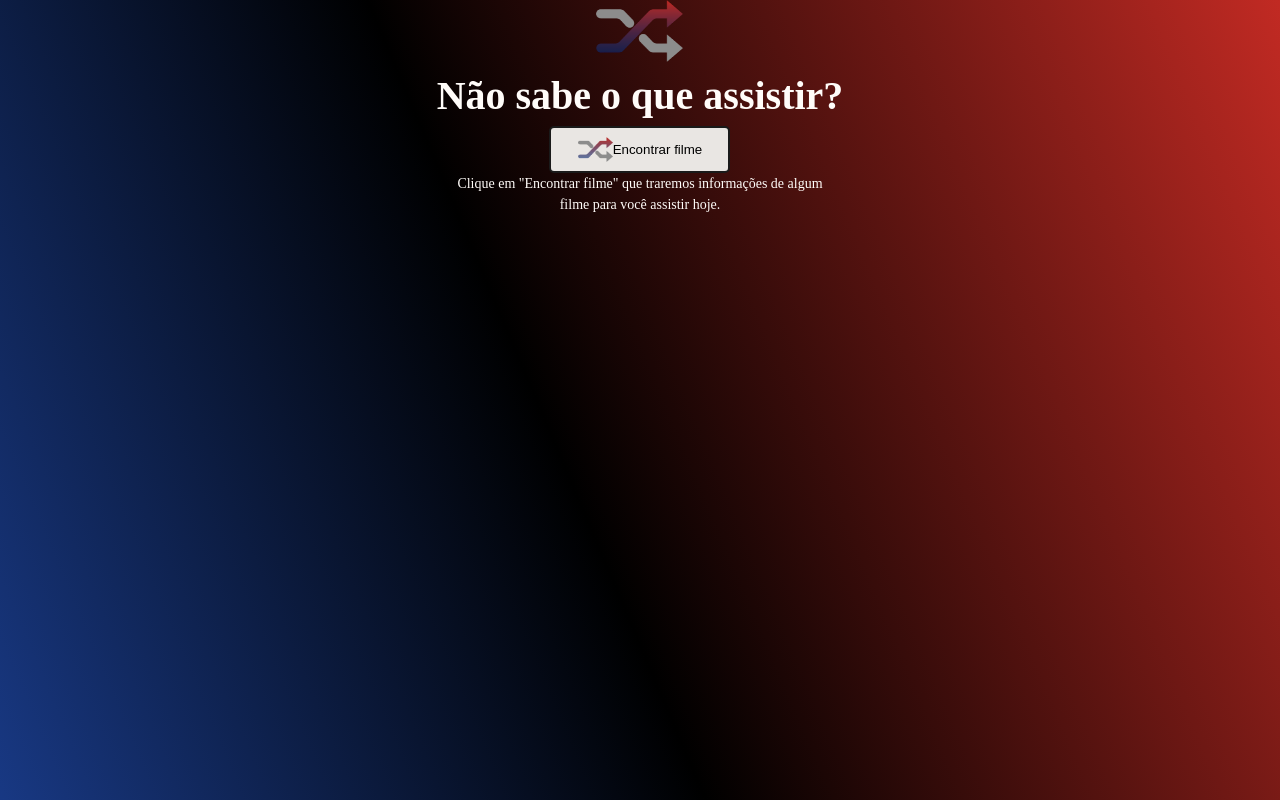
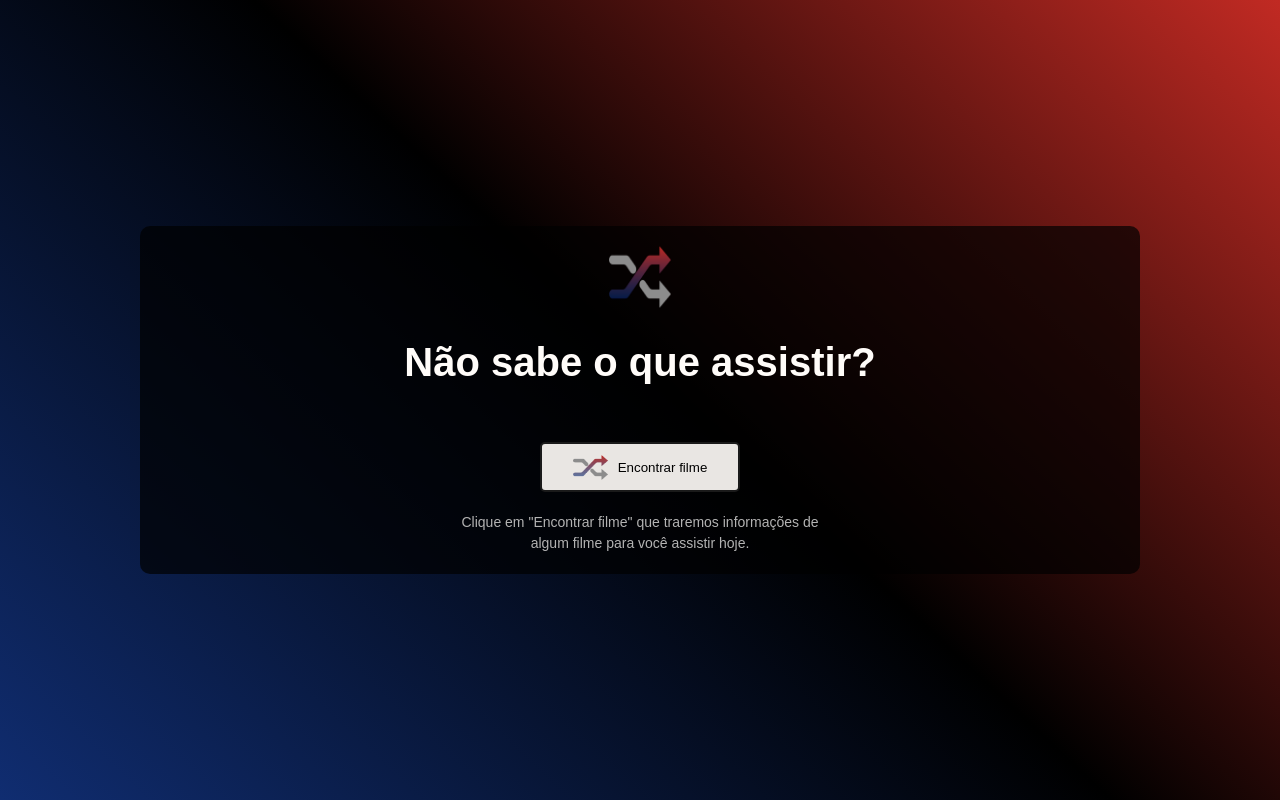
Before and after one commit to IgorMarines/Rocketflix, a plain HTML site: page index.html in a window 1280 px wide. Shown: the top 800 px of the page. Drawn offline with nearby package versions, Linux system fonts and the light colour scheme.

Commit message:
Update style.css

```diff
--- a/style.css
+++ b/style.css
@@ -1,129 +1,136 @@
 :root {
-    --title: #fffcf9;
-    --subtitle: #b3b3b3;
-    --bg-button: #e9e6e3;
-    --background: linear-gradient(43deg, #102d71 0%, #000000 52%, #c12a23 100%);
+    --title-color: #fffcf9;
+    --subtitle-color: #b3b3b3;
+    --button-bg: #e9e6e3;
+    --primary-bg: linear-gradient(43deg, #102d71 0%, #000000 52%, #c12a23 100%);
+    --font-family: 'Poppins', sans-serif;
 }
 
-@import url('https://fonts.googleapis.com/css2?family=Poppins:ital,wght@0,100;0,200;0,300;0,400;0,500;0,600;0,700;0,800;0,900;1,100;1,200;1,300;1,400;1,500;1,600;1,700;1,800;1,900&display=swap');
+@import url('https://fonts.googleapis.com/css2?family=Poppins:wght@100;200;300;400;500;600;700;800&display=swap');
 
-* {
+*,
+*::before,
+*::after {
     padding: 0;
     margin: 0;
     box-sizing: border-box;
 }
 
 body {
+    background: var(--primary-bg);
     display: flex;
     justify-content: center;
+    align-items: center;
+    height: 100vh;
+    color: var(--title-color);
+    font-family: var(--font-family);
     text-align: center;
-    background: linear-gradient(67.08deg, #1E46A3 0%, #000000 48.94%, #C12A23 99.97%);
-    background-repeat: no-repeat;
-    height: 150vh;
+    margin: 0;
 }
 
 main {
     display: flex;
+    flex-direction: column;
     align-items: center;
-    flex-direction: column;
-    color: #FFFCF9;
-
+    max-width: 1000px;
+    width: 100%;
+    padding: 20px;
+    background: rgba(0, 0, 0, 0.7);
+    border-radius: 10px;
 }
 
 .logotipo img {
     width: 87px;
     height: 62px;
+    object-fit: contain;
 }
 
 h1 {
-    font-family: 'Poppins';
-    font-style: normal;
     font-weight: 700;
     font-size: 40px;
     line-height: 60px;
+    margin-top: 20px;
 }
-
 
 #resultado {
     display: flex;
-    justify-content: center;
     flex-direction: column;
+    align-items: center;
+    margin-top: 30px;
 }
-
 
 .imagem-resultado {
     width: 171px;
     height: 244px;
+    margin: 20px 0;
     display: flex;
     justify-content: center;
-    margin-left: 27%;
 }
 
 .titulo-resultado {
-    font-family: 'Poppins';
-    font-style: normal;
     font-weight: 700;
-    font-size: 20px;
+    font-size: 24px;
     line-height: 30px;
-
-    color: #FFFCF9;
-
+    color: var(--title-color);
+    margin-top: 10px;
 }
 
 .descricao-resultado {
-    font-family: 'Poppins';
-    font-style: normal;
     font-weight: 400;
     font-size: 16px;
     line-height: 24px;
-
-    color: #FFFCF9;
-    width: 423px;
-    height: 274px;
+    color: var(--subtitle-color);
+    width: 100%;
+    max-width: 450px;
+    margin-top: 10px;
 }
 
 .btn-random {
     display: flex;
     justify-content: center;
     align-items: center;
-    background: #E9E6E3;
-    border: 2px solid #1A1A1A;
+    background: var(--button-bg);
+    border: 2px solid #1a1a1a;
     border-radius: 5px;
-    width: 181px;
-    height: 47px;
+    width: 200px;
+    height: 50px;
     cursor: pointer;
+    margin-top: 20px;
+    transition: background 0.3s ease-in-out;
+}
+
+.btn-random:hover {
+    background: #d0c8b6;
 }
 
 .btn-random img {
     width: 35px;
     height: 25px;
-
+    margin-right: 10px;
 }
 
 .btn-random button {
-    display: flex;
-    justify-content: center;
-    align-items: center;
+    font-weight: 700;
+    font-size: 14px;
+    line-height: 18px;
+    color: #000000;
     border: none;
     background: none;
-    color: #000000;
-    font-family: 'Poppins';
-    font-style: normal;
-    font-weight: 700;
-    font-size: 12px;
-    line-height: 18px;
     cursor: pointer;
+    transition: color 0.3s ease;
+}
+
+.btn-random button:hover {
+    color: #fffcf9;
 }
 
 .infos-filmes {
-    width: 381px;
-    height: 42px;
-    font-family: 'Poppins';
-    font-style: normal;
+    width: 100%;
+    max-width: 380px;
     font-weight: 400;
     font-size: 14px;
     line-height: 21px;
     text-align: center;
-
-    color: #FFFCF9;
+    color: var(--subtitle-color);
+    margin-top: 20px;
 }
```
